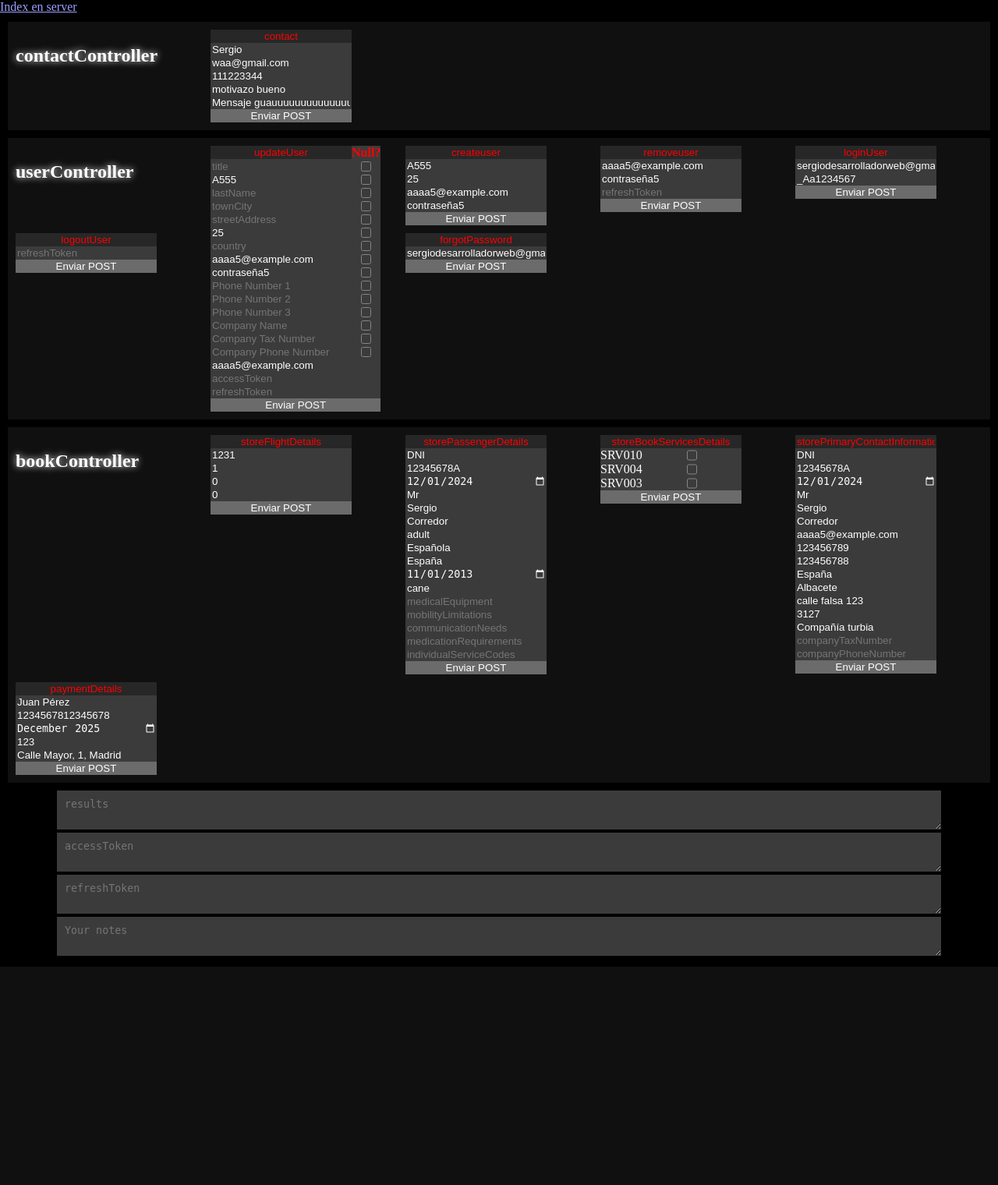
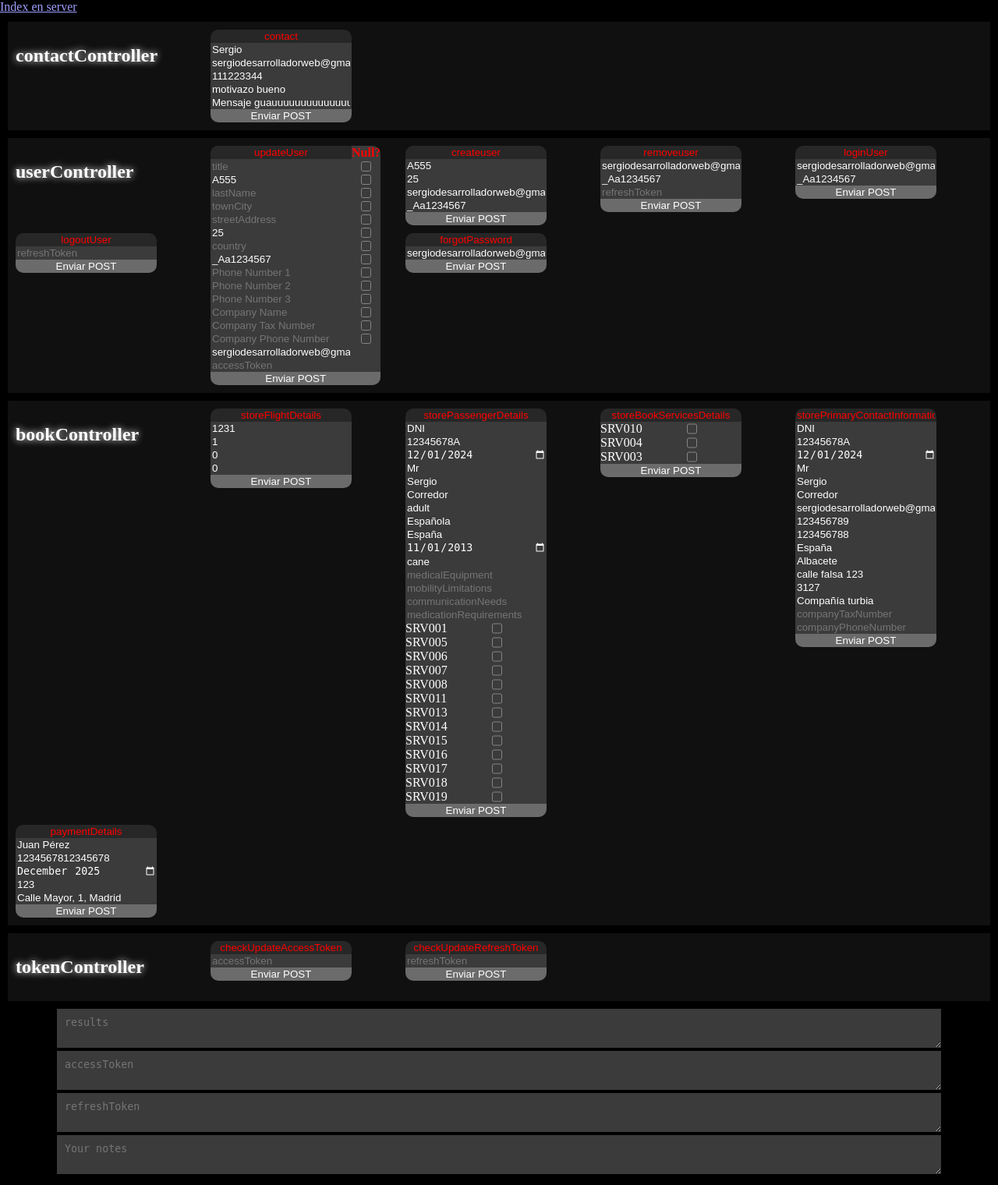
Before and after one commit to SergioCorredorT/destinyairlinesReact, a PHP site: page /debugIndex.html in a window 1280 px wide. Shown: the whole page at 78% size. Before the commit the page ends 1240 px from the top, so only its background shows below. Run offline with PHP 8.4, Linux system fonts and the light colour scheme.

Commit message:
mejorado sistema de tokens, bugs corregidos

```diff
--- a/proyecto/destinyAirlines/backend/Controllers/ContactController.php
+++ b/proyecto/destinyAirlines/backend/Controllers/ContactController.php
@@ -43,9 +43,8 @@ final class ContactController extends BaseController
             if (EmailTool::sendEmail($contactData, "contactTemplate")) {
                 return true;
             }
-        } else {
-            return false;
         }
+        return false;
     }
 
     private function chooseToFromSubject(string $subject)
--- a/proyecto/destinyAirlines/backend/MainController.php
+++ b/proyecto/destinyAirlines/backend/MainController.php
@@ -20,6 +20,8 @@ function executeCommand(string $controllerName, string $methodName, array $param
 }
 
 $controllers = [
+    'checkupdateaccesstoken'                    => ['controller' => 'TokenController',      'method' => 'checkUpdateAccessToken'],
+    'checkupdaterefreshtoken'                   => ['controller' => 'TokenController',      'method' => 'checkUpdateRefreshToken'],
     'contact'                                   => ['controller' => 'ContactController',    'method' => 'sendContact'],
     'createuser'                                => ['controller' => 'UserController',       'method' => 'createUser'],
     'updateuser'                                => ['controller' => 'UserController',       'method' => 'updateUser'],
--- a/proyecto/destinyAirlines/backend/Models/BaseModel.php
+++ b/proyecto/destinyAirlines/backend/Models/BaseModel.php
@@ -117,7 +117,7 @@ abstract class BaseModel
     {
         $updateData = '';
         foreach ($data as $key => $value) {
-            $updateData .= "$key = $value, ";
+            $updateData .= "$key = '$value', ";
         }
         $updateData = rtrim($updateData, ', ');
         $query = "UPDATE $this->tableName SET $updateData WHERE $where";
--- a/proyecto/destinyAirlines/backend/Tools/EmailTool.php
+++ b/proyecto/destinyAirlines/backend/Tools/EmailTool.php
@@ -1,7 +1,7 @@
 <?php
 require_once './vendor/autoload.php';
 require_once './Tools/IniTool.php';
-include_once './Tools/TemplateTool.php';
+require_once './Tools/TemplateTool.php';
 class EmailTool
 {
     public static function sendEmail(array $data, string $template = '')
@@ -11,7 +11,6 @@ class EmailTool
         $fromEmail = $data['fromEmail'];
         $fromPassword = $data['fromPassword'];
         $message = TemplateTool::ApplyTemplate($data, $template);
-
         $phpmailer = new PHPMailer\PHPMailer\PHPMailer();
         $phpmailer->isSMTP();
         $phpmailer->SMTPSecure = 'ssl';
@@ -30,8 +29,7 @@ class EmailTool
 
         if ($phpmailer->send()) {
             return true;
-        } else {
-            return false;
         }
+        return false;
     }
 }
--- a/proyecto/destinyAirlines/backend/debugIndex.html
+++ b/proyecto/destinyAirlines/backend/debugIndex.html
@@ -44,6 +44,8 @@
       form {
         display: grid;
         width: fit-content;
+        border-radius: 10px;
+        overflow: hidden;
       }
 
       textarea {
@@ -116,9 +118,22 @@
       h1 {
         text-shadow: 0 0 10px #ffffff;
       }
+
+      #brillo {
+        position: absolute;
+        width: 50px;
+        height: 50px;
+        border-radius: 50%;
+        background: rgba(255, 255, 255, 0.3);
+        pointer-events: none;
+        mix-blend-mode: overlay;
+        box-shadow: 0 0 30px 15px rgba(255, 255, 255, 0.3);
+        display: none;
+      }
     </style>
   </head>
   <body>
+    <div id="brillo"></div>
     <a
       href="http://localhost/destinyairlinesReact/proyecto/destinyAirlines/backend/debugIndex.html"
       >Index en server</a
@@ -133,7 +148,7 @@
         >
           <input type="text" readonly name="command" value="contact" />
           <input type="text" name="name" value="Sergio" />
-          <input type="text" name="email" value="waa@gmail.com" />
+          <input type="text" name="email" value="sergiodesarrolladorweb@gmail.com" />
           <input type="text" name="phoneNumber" value="111223344" />
           <input type="text" name="subject" value="motivazo bueno" />
           <input
@@ -174,6 +189,7 @@
               type="checkbox"
               name="nullify_title"
               onchange="nullifyInput(this, `#updateForm [data-name='title']`)"
+
             />
           </div>
           <div class="filaForm">
@@ -189,6 +205,7 @@
               type="checkbox"
               name="nullify_firstName"
               onchange="nullifyInput(this, `#updateForm [data-name='firstName']`)"
+
             />
           </div>
 
@@ -205,6 +222,7 @@
               type="checkbox"
               name="nullify_lastName"
               onchange="nullifyInput(this, `#updateForm [data-name='lastName']`)"
+
             />
           </div>
           <div class="filaForm">
@@ -220,6 +238,7 @@
               type="checkbox"
               name="nullify_townCity"
               onchange="nullifyInput(this, `#updateForm [data-name='townCity']`)"
+
             />
           </div>
           <div class="filaForm">
@@ -235,6 +254,7 @@
               type="checkbox"
               name="nullify_streetAddress"
               onchange="nullifyInput(this, `#updateForm [data-name='streetAddress']`)"
+
             />
           </div>
           <div class="filaForm">
@@ -250,6 +270,7 @@
               type="checkbox"
               name="nullify_zipCode"
               onchange="nullifyInput(this, `#updateForm [data-name='zipCode']`)"
+
             />
           </div>
           <div class="filaForm">
@@ -265,21 +286,7 @@
               type="checkbox"
               name="nullify_country"
               onchange="nullifyInput(this, `#updateForm [data-name='country']`)"
-            />
-          </div>
-          <div class="filaForm">
-            <input
-              type="text"
-              name="emailAddress"
-              data-name="emailAddress"
-              class="emailAddress"
-              placeholder="Email Address"
-              value="aaaa5@example.com"
-            />
-            <input
-              type="checkbox"
-              name="nullify_emailAddress"
-              onchange="nullifyInput(this, `#updateForm [data-name='emailAddress']`)"
+
             />
           </div>
           <div class="filaForm">
@@ -289,12 +296,13 @@
               data-name="password"
               class="password"
               placeholder="Password"
-              value="contraseña5"
+              value="_Aa1234567"
             />
             <input
               type="checkbox"
               name="nullify_password"
               onchange="nullifyInput(this, `#updateForm [data-name='password']`)"
+
             />
           </div>
           <div class="filaForm">
@@ -310,6 +318,7 @@
               type="checkbox"
               name="nullify_phoneNumber1"
               onchange="nullifyInput(this, `#updateForm [data-name='phoneNumber1']`)"
+
             />
           </div>
           <div class="filaForm">
@@ -325,6 +334,7 @@
               type="checkbox"
               name="nullify_phoneNumber2"
               onchange="nullifyInput(this, `#updateForm [data-name='phoneNumber2']`)"
+
             />
           </div>
           <div class="filaForm">
@@ -340,6 +350,7 @@
               type="checkbox"
               name="nullify_phoneNumber3"
               onchange="nullifyInput(this, `#updateForm [data-name='phoneNumber3']`)"
+
             />
           </div>
           <div class="filaForm">
@@ -355,6 +366,7 @@
               type="checkbox"
               name="nullify_companyName"
               onchange="nullifyInput(this, `#updateForm [data-name='companyName']`)"
+
             />
           </div>
           <div class="filaForm">
@@ -369,6 +381,7 @@
               type="checkbox"
               name="nullify_companyTaxNumber"
               onchange="nullifyInput(this, `#updateForm [data-name='companyTaxNumber']`)"
+
             />
           </div>
           <div class="filaForm">
@@ -383,6 +396,7 @@
               type="checkbox"
               name="nullify_companyPhoneNumber"
               onchange="nullifyInput(this, `#updateForm [data-name='companyPhoneNumber']`)"
+
             />
           </div>
           <div class="filaForm">
@@ -392,7 +406,7 @@
               data-name="emailAddressAuth"
               class="emailAddress"
               placeholder="Email Address Auth"
-              value="aaaa5@example.com"
+              value="sergiodesarrolladorweb@gmail.com"
             />
           </div>
           <div class="filaForm">
@@ -405,16 +419,6 @@
               placeholder="accessToken"
             />
           </div>
-          <div class="filaForm">
-            <input
-              type="text"
-              name="refreshToken"
-              data-name="refreshToken"
-              class="refreshToken"
-              value=""
-              placeholder="refreshToken"
-            />
-          </div>
           <button type="submit">Enviar POST</button>
         </form>
         <form
@@ -425,8 +429,8 @@
           <input type="text" readonly name="command" value="createuser" />
           <input type="text" name="firstName" value="A555" />
           <input type="text" name="zipCode" value="25" />
-          <input type="text" name="emailAddress" value="aaaa5@example.com" />
-          <input type="text" name="password" value="contraseña5" />
+          <input type="text" name="emailAddress" value="sergiodesarrolladorweb@gmail.com" />
+          <input type="text" name="password" value="_Aa1234567" />
           <button type="submit">Enviar POST</button>
         </form>
         <form
@@ -435,8 +439,8 @@
           method="post"
         >
           <input type="text" readonly name="command" value="removeuser" />
-          <input type="text" name="emailAddress" value="aaaa5@example.com" />
-          <input type="text" name="password" value="contraseña5" />
+          <input type="text" name="emailAddress" value="sergiodesarrolladorweb@gmail.com" />
+          <input type="text" name="password" value="_Aa1234567" />
           <input
             type="text"
             name="refreshToken"
@@ -642,12 +646,59 @@
             name="passengers[0][medicationRequirements]"
             placeholder="medicationRequirements"
           />
-          <input
-            type="text"
-            id="individualServiceCodes"
-            name="passengers[0][individualServiceCodes]"
-            placeholder="individualServiceCodes"
-          />
+          <label
+            >SRV001
+            <input type="checkbox" name="passengers[0][SRV001]" value="SRV001"
+          /></label>
+          <label
+            >SRV005
+            <input type="checkbox" name="passengers[0][SRV005]" value="SRV005"
+          /></label>
+          <label
+            >SRV006
+            <input type="checkbox" name="passengers[0][SRV006]" value="SRV006"
+          /></label>
+          <label
+            >SRV007
+            <input type="checkbox" name="passengers[0][SRV007]" value="SRV007"
+          /></label>
+          <label
+            >SRV008
+            <input type="checkbox" name="passengers[0][SRV008]" value="SRV008"
+          /></label>
+          <label
+            >SRV011
+            <input type="checkbox" name="passengers[0][SRV011]" value="SRV011"
+          /></label>
+          <label
+            >SRV013
+            <input type="checkbox" name="passengers[0][SRV013]" value="SRV013"
+          /></label>
+          <label
+            >SRV014
+            <input type="checkbox" name="passengers[0][SRV014]" value="SRV014"
+          /></label>
+          <label
+            >SRV015
+            <input type="checkbox" name="passengers[0][SRV015]" value="SRV015"
+          /></label>
+          <label
+            >SRV016
+            <input type="checkbox" name="passengers[0][SRV016]" value="SRV016"
+          /></label>
+          <label
+            >SRV017
+            <input type="checkbox" name="passengers[0][SRV017]" value="SRV017"
+          /></label>
+          <label
+            >SRV018
+            <input type="checkbox" name="passengers[0][SRV018]" value="SRV018"
+          /></label>
+          <label
+            >SRV019
+            <input type="checkbox" name="passengers[0][SRV019]" value="SRV019"
+          /></label>
+
           <button type="submit">Enviar POST</button>
         </form>
         <form
@@ -730,7 +781,7 @@
             id="emailAddress"
             name="emailAddress"
             placeholder="emailAddress"
-            value="aaaa5@example.com"
+            value="sergiodesarrolladorweb@gmail.com"
           />
           <input
             type="text"
@@ -839,6 +890,37 @@
           <button type="submit">Enviar POST</button>
         </form>
       </section>
+      <section class="TOKEN">
+        <h1>tokenController</h1>
+        <form
+          onsubmit="return handleFormSubmit(event)"
+          action="http://localhost/destinyairlinesReact/proyecto/destinyAirlines/backend/MainController.php"
+          method="post"
+        >
+          <input
+            type="text"
+            name="command"
+            value="checkUpdateAccessToken"
+            readonly
+          />
+          <input type="text" name="accessToken" placeholder="accessToken" />
+          <button type="submit">Enviar POST</button>
+        </form>
+        <form
+          onsubmit="return handleFormSubmit(event)"
+          action="http://localhost/destinyairlinesReact/proyecto/destinyAirlines/backend/MainController.php"
+          method="post"
+        >
+          <input
+            type="text"
+            name="command"
+            value="checkUpdateRefreshToken"
+            readonly
+          />
+          <input type="text" name="refreshToken" placeholder="refreshToken" />
+          <button type="submit">Enviar POST</button>
+        </form>
+      </section>
       <!-- Puedes agregar más formularios aquí -->
       <div>
         <textarea
@@ -898,6 +980,13 @@
 
         return false;
       }
+
+      document.addEventListener("mousemove", function (e) {
+        var brillo = document.getElementById("brillo");
+        brillo.style.left = e.pageX - 25 + "px";
+        brillo.style.top = e.pageY - 25 + "px";
+        brillo.style.display = "block";
+      });
     </script>
   </body>
 </html>
```
Also changed, not shown: proyecto/destinyAirlines/backend/Controllers/BookController.php (+43 -22 lines), proyecto/destinyAirlines/backend/Controllers/TokenController.php (added, +44 -0 lines), proyecto/destinyAirlines/backend/Controllers/UserController.php (+11 -22 lines), proyecto/destinyAirlines/backend/PasswordReset.php (+4 -4 lines), proyecto/destinyAirlines/backend/Sanitizers/TokenSanitizer.php (added, +8 -0 lines), proyecto/destinyAirlines/backend/Tools/TokenTool.php (+92 -21 lines), proyecto/destinyAirlines/backend/Validators/PassengerValidator.php (+10 -1 lines), proyecto/destinyAirlines/backend/Validators/TokenValidator.php (added, +15 -0 lines).
